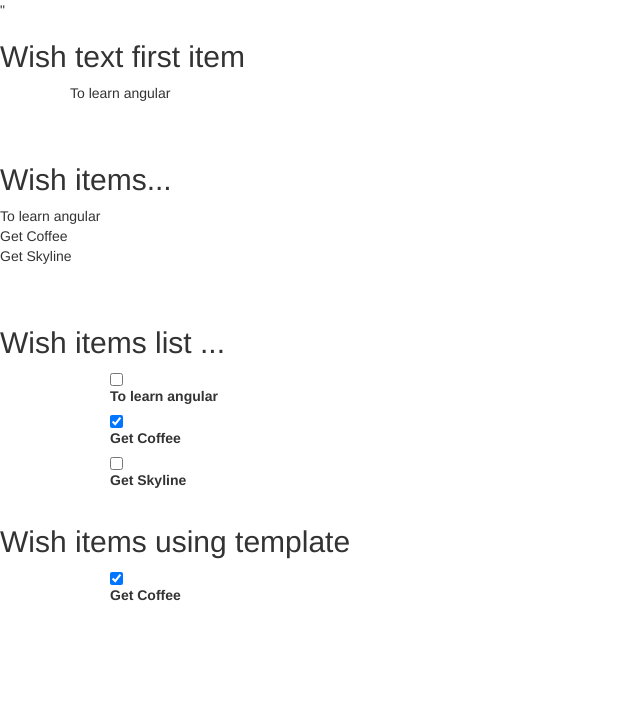
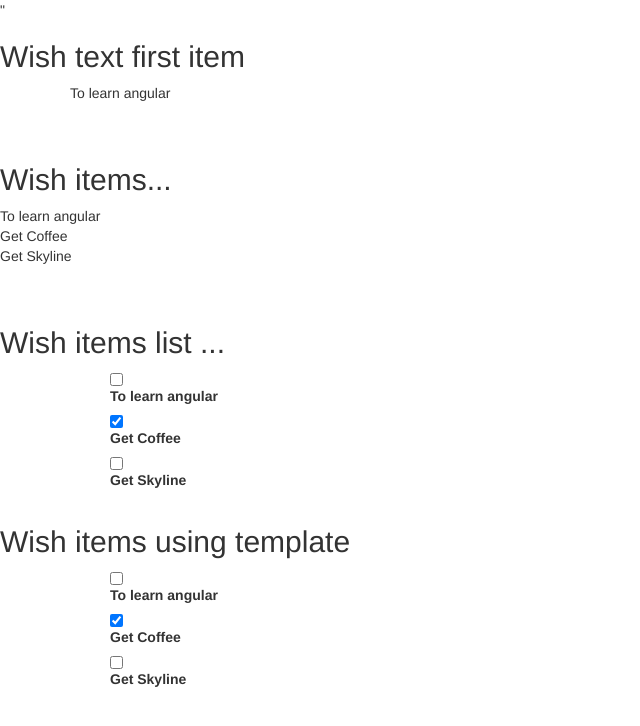
Before and after one commit to sanjayfernando83/Angular_Wishlist, an Angular app: page / in a window 1280 px wide. Shown: the top 726 px of the page, without its empty margins (0-640 px from the left). Built offline with nearby package versions, Linux system fonts and the light colour scheme.

Commit message:
Passing data index

```diff
--- a/src/app/app.component.html
+++ b/src/app/app.component.html
@@ -56,15 +56,19 @@
 
 <ng-template #showItems>
 
-<div *ngIf = "Items.length>0">
+<div  >
   <div class="container">
     <ul class ="wish-list">
-      <li *ngFor="let item of Items">
+      <li *ngFor="let item of Items; index as ii">
         <div class ="form-check">
-            <label class="form-check-label" *ngIf="item.isComplete">
-                        <input class="checkbox" type ="checkbox"  checked="{{item.isComplete}}" /> {{item.wishText}}
+            <label class="form-check-label" >
+                        <input
+                            class="checkbox"
+                            type ="checkbox"
+                            [checked] ="item.isComplete"
+                            [attr.data-index] ="ii"
+                        /> {{item.wishText}}
             </label>
-
         </div>
       </li>
     </ul>
```
